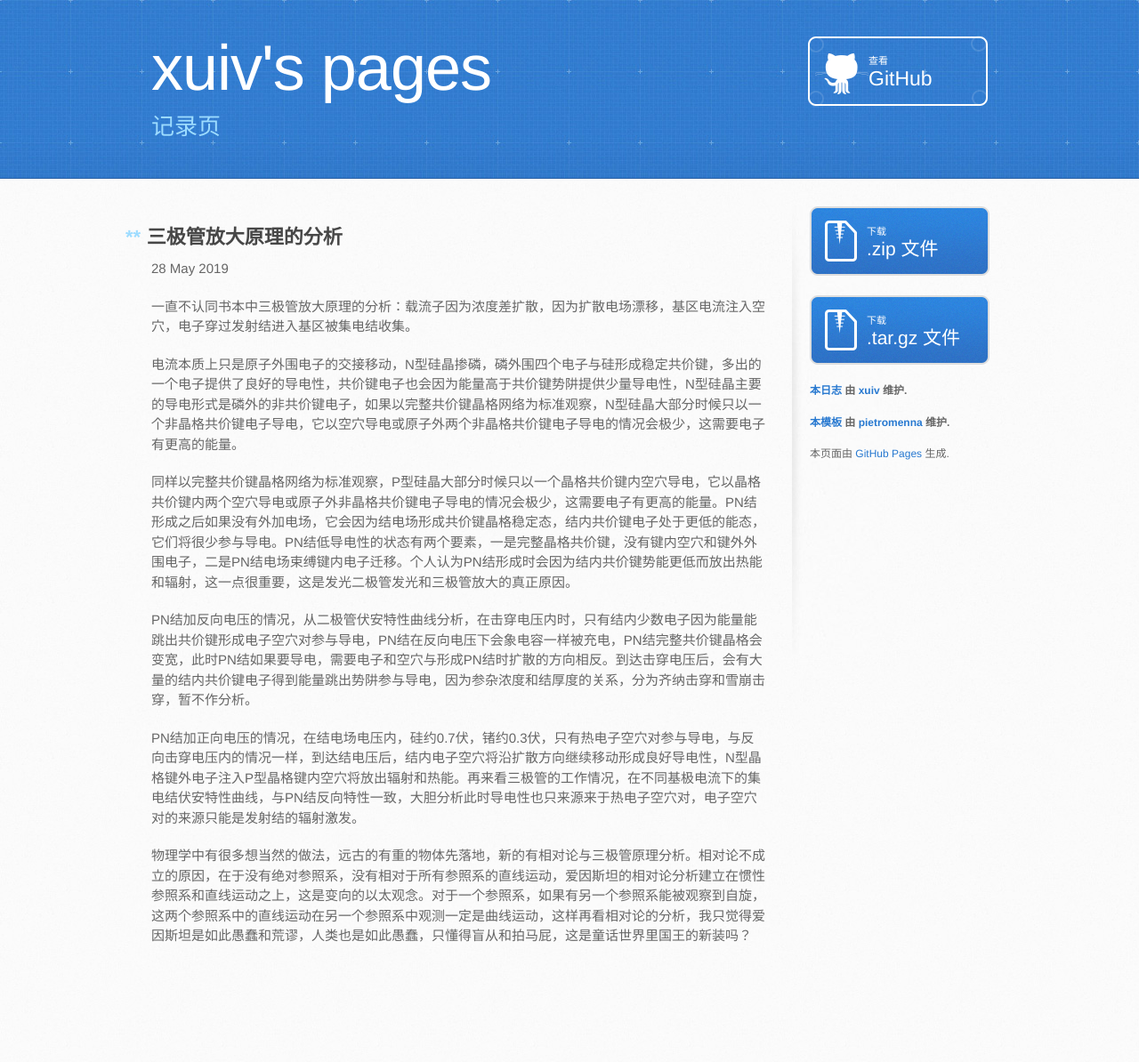
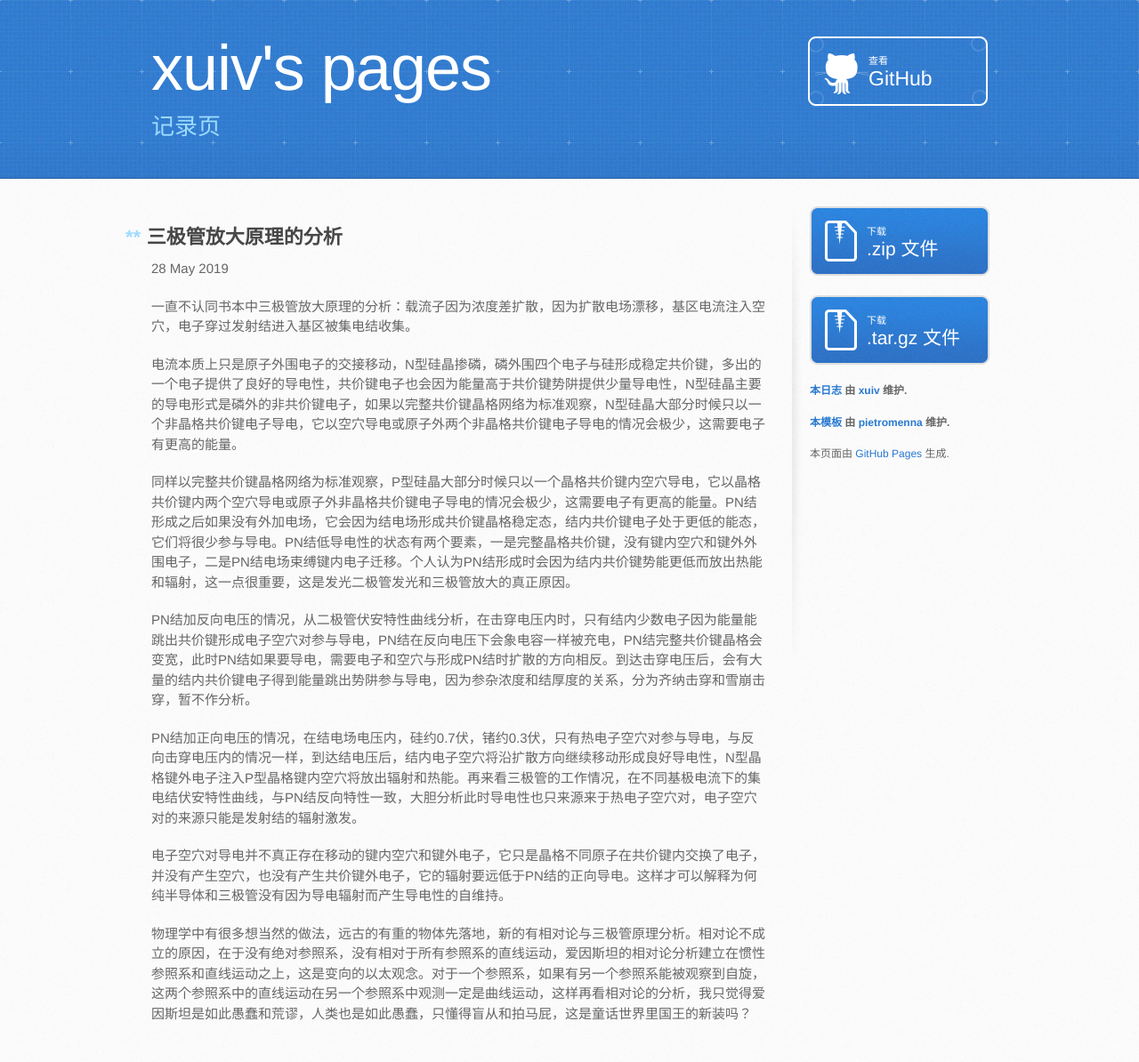
Before and after one commit to xuiv/xuiv.github.io, a Jekyll site: the page built from _posts/2019-05-28-triode-theory.markdown, in a window 1280 px wide. Shown: the whole page at 89% size. Built offline with Jekyll 4.4.1, drawn with Linux system fonts in a browser that asks for light colours; some web fonts are replaced; before the commit the page ends 1106 px from its top, so only the background shows below that.

Commit message:
Update 2019-05-28-triode-theory.markdown

```diff
--- a/_posts/2019-05-28-triode-theory.markdown
+++ b/_posts/2019-05-28-triode-theory.markdown
@@ -15,4 +15,6 @@ PN结加反向电压的情况，从二极管伏安特性曲线分析，在击穿
 
 PN结加正向电压的情况，在结电场电压内，硅约0.7伏，锗约0.3伏，只有热电子空穴对参与导电，与反向击穿电压内的情况一样，到达结电压后，结内电子空穴将沿扩散方向继续移动形成良好导电性，N型晶格键外电子注入P型晶格键内空穴将放出辐射和热能。再来看三极管的工作情况，在不同基极电流下的集电结伏安特性曲线，与PN结反向特性一致，大胆分析此时导电性也只来源来于热电子空穴对，电子空穴对的来源只能是发射结的辐射激发。
 
+电子空穴对导电并不真正存在移动的键内空穴和键外电子，它只是晶格不同原子在共价键内交换了电子，并没有产生空穴，也没有产生共价键外电子，它的辐射要远低于PN结的正向导电。这样才可以解释为何纯半导体和三极管没有因为导电辐射而产生导电性的自维持。
+
 物理学中有很多想当然的做法，远古的有重的物体先落地，新的有相对论与三极管原理分析。相对论不成立的原因，在于没有绝对参照系，没有相对于所有参照系的直线运动，爱因斯坦的相对论分析建立在惯性参照系和直线运动之上，这是变向的以太观念。对于一个参照系，如果有另一个参照系能被观察到自旋，这两个参照系中的直线运动在另一个参照系中观测一定是曲线运动，这样再看相对论的分析，我只觉得爱因斯坦是如此愚蠢和荒谬，人类也是如此愚蠢，只懂得盲从和拍马屁，这是童话世界里国王的新装吗？
```
